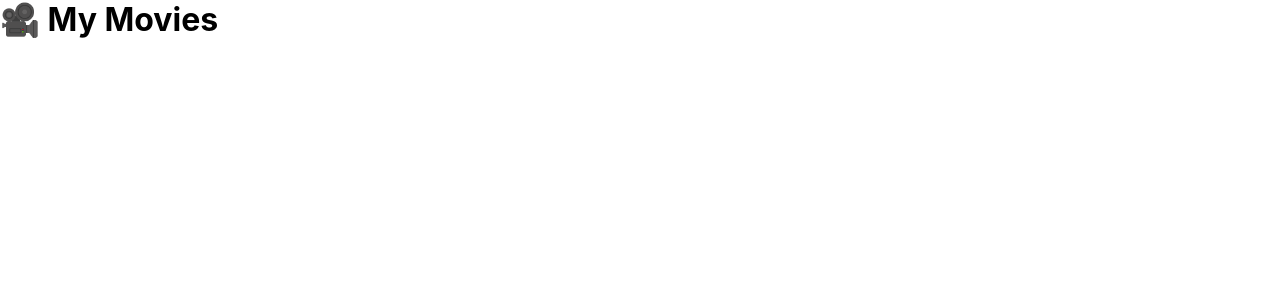
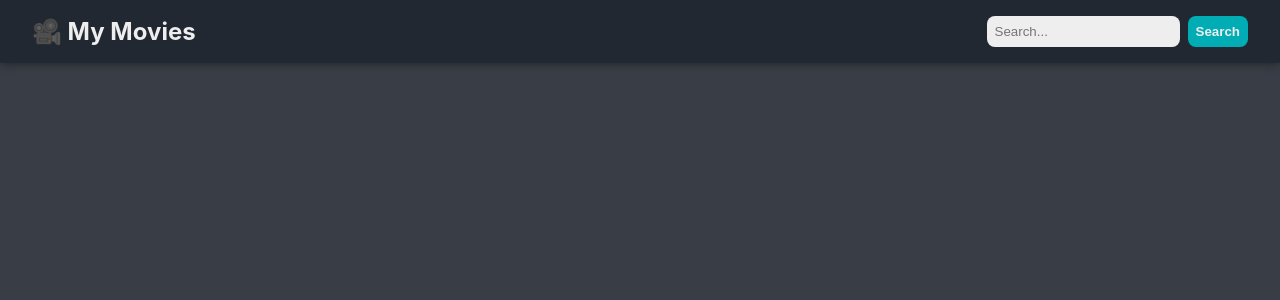
Before and after one commit to BenjaminChoron/my-movies, a React (Create React App) app: page / in a window 1280 px wide. Shown: the top 300 px of the page. Built offline with nearby package versions, Linux system fonts and the light colour scheme.

Commit message:
feat(header): add header component

```diff
--- a/src/App.tsx
+++ b/src/App.tsx
@@ -1,9 +1,11 @@
 import React from "react";
+
+import Header from "./components/Header/Header";
 
 function App() {
   return (
     <div className="App">
-      <h1>🎥 My Movies</h1>
+      <Header />
     </div>
   );
 }
--- /dev/null
+++ b/src/components/Header/Header.module.css
@@ -0,0 +1,40 @@
+.header {
+  padding: 1rem 2rem;
+  background-color: var(--color-dark-gray);
+  display: flex;
+  justify-content: space-between;
+  align-items: center;
+  box-shadow: 0 0 10px 0 rgba(0, 0, 0, 0.5);
+}
+
+.header__title {
+  font-size: 1.5rem;
+  font-weight: 700;
+}
+
+.header__searchInput {
+  padding: 0.5rem;
+  border-radius: 0.5rem;
+  border: none;
+  outline: none;
+  background-color: var(--color-white);
+  color: var(--color-dark-gray);
+}
+.header__searchInput:focus {
+  box-shadow: 0 0 0 2px var(--color-teal);
+}
+
+.header__searchButton {
+  margin-left: 0.5rem;
+  padding: 0.5rem;
+  border-radius: 0.5rem;
+  border: none;
+  outline: none;
+  background-color: var(--color-teal);
+  color: var(--color-white);
+  font-weight: 700;
+  cursor: pointer;
+}
+.header__searchButton:hover {
+  background-color: #00a3ad;
+}
--- /dev/null
+++ b/src/components/Header/Header.tsx
@@ -0,0 +1,30 @@
+import React from "react";
+
+import styles from "./Header.module.css";
+
+export default function Header() {
+  const [search, setSearch] = React.useState("");
+  const handleSubmit = (event: React.FormEvent<HTMLFormElement>) => {
+    event.preventDefault();
+    console.log(search);
+    setSearch("");
+  };
+
+  return (
+    <header className={styles.header}>
+      <h1 className={styles.header__title}>🎥 My Movies</h1>
+      <form onSubmit={handleSubmit}>
+        <input
+          className={styles.header__searchInput}
+          type="text"
+          placeholder="Search..."
+          value={search}
+          onChange={(event) => setSearch(event.target.value)}
+        />
+        <button type="submit" className={styles.header__searchButton}>
+          Search
+        </button>
+      </form>
+    </header>
+  );
+}
--- a/src/index.css
+++ b/src/index.css
@@ -1,3 +1,10 @@
+:root {
+  --color-dark-gray: #222831;
+  --color-light-gray: #393e46;
+  --color-teal: #00adb5;
+  --color-white: #eeeeee;
+}
+
 * {
   margin: 0;
   padding: 0;
@@ -5,6 +12,8 @@
 }
 
 body {
+  background-color: var(--color-light-gray);
+  color: var(--color-white);
   font-family: -apple-system, BlinkMacSystemFont, "Segoe UI", "Roboto", "Oxygen",
     "Ubuntu", "Cantarell", "Fira Sans", "Droid Sans", "Helvetica Neue",
     sans-serif;
```
